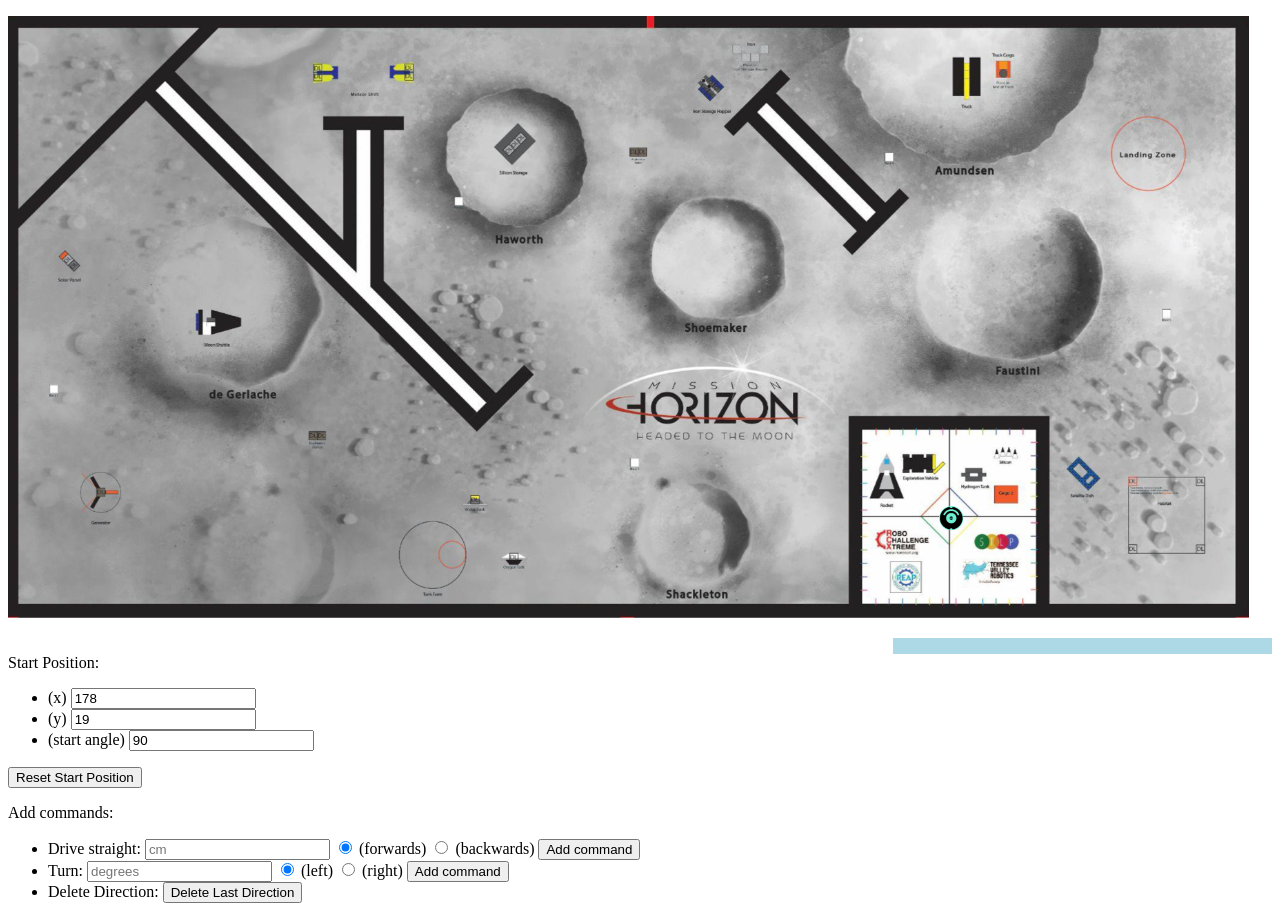
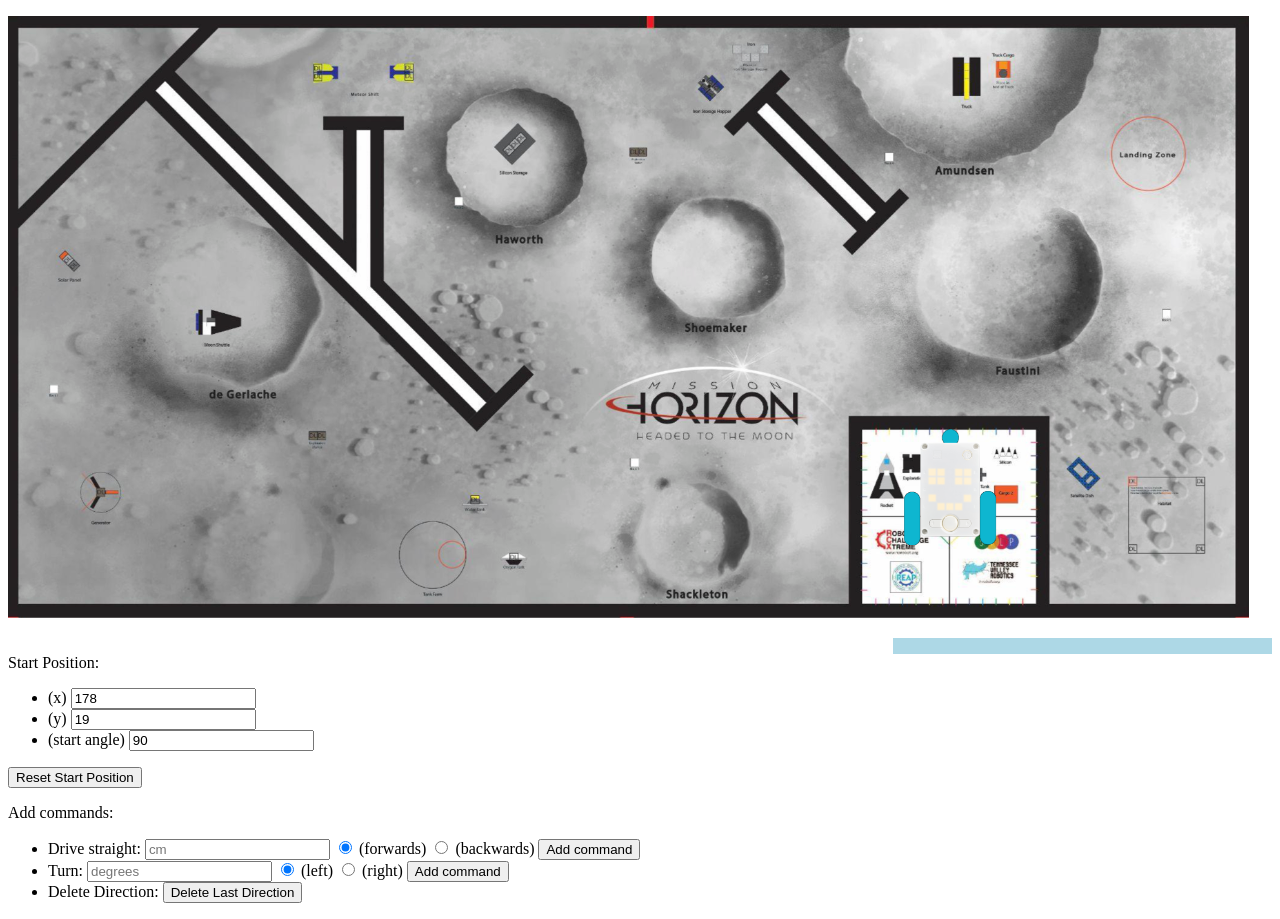
Before and after one commit to denommenator/NaviSim, a plain HTML site: page index.html in a window 1280 px wide. Drawn offline with Linux system fonts and the light colour scheme.

Commit message:
Update robot car image

```diff
--- a/drawing_helper.js
+++ b/drawing_helper.js
@@ -31,14 +31,21 @@ class DrawingHelper{
 
     }
 
-    drawImage(p, rotationDegrees, image)
+    drawImage(p, rotationDegrees, image, scale, rotCenterX, rotCenterY)
     {
         this.context.save()
+
+        let pixelWidth = scale * image.naturalWidth
+        let pixelHeight = scale * image.naturalHeight
+
+        let bottomLeftX = scale * rotCenterX
+        let bottomLeftY = scale * rotCenterY
+
         let p_pixel_space = this.worldToPixelSpace(p)
         this.context.translate(p_pixel_space.x, p_pixel_space.y)
         this.context.rotate(- Math.PI / 180 * rotationDegrees)
 
-        this.context.drawImage(image, -15, -15, 30, 30)
+        this.context.drawImage(image, -bottomLeftX, -bottomLeftY, pixelWidth, pixelHeight)
         this.context.restore()
     }
 
--- a/index.html
+++ b/index.html
@@ -12,7 +12,7 @@
     const backround_mat = new Image();
     backround_mat.src = "HorizonMat.png";
     const robot_img = new Image()
-        robot_img.src = "robot2.png"
+        robot_img.src = "SpikePrimeRobotCar.png"
 
     const canvas = document.getElementById("navigation_visual")
     const context = canvas.getContext("2d")
@@ -65,7 +65,7 @@
         context.clearRect(0, 0, canvas.width, canvas.height);
         drawDirections(daaata, drawingHelper)
         let locAngle = robotTracker.get_location_rotation(daaata, current_time)
-        drawingHelper.drawImage(locAngle.location, locAngle.angle, robot_img)
+        drawingHelper.drawImage(locAngle.location, locAngle.angle, robot_img, 0.3, 91, 160)
 
         current_time += refresh_time / 1000
         if(current_time > robotTracker.getDirectionsTotalTime(daaata) + restart_time / 1000)
```
Also changed, not shown: Media/SpikeHub.png (added), Media/SpikeHub2.png (added), SpikePrimeRobotCar.png (added), 1 other file.
